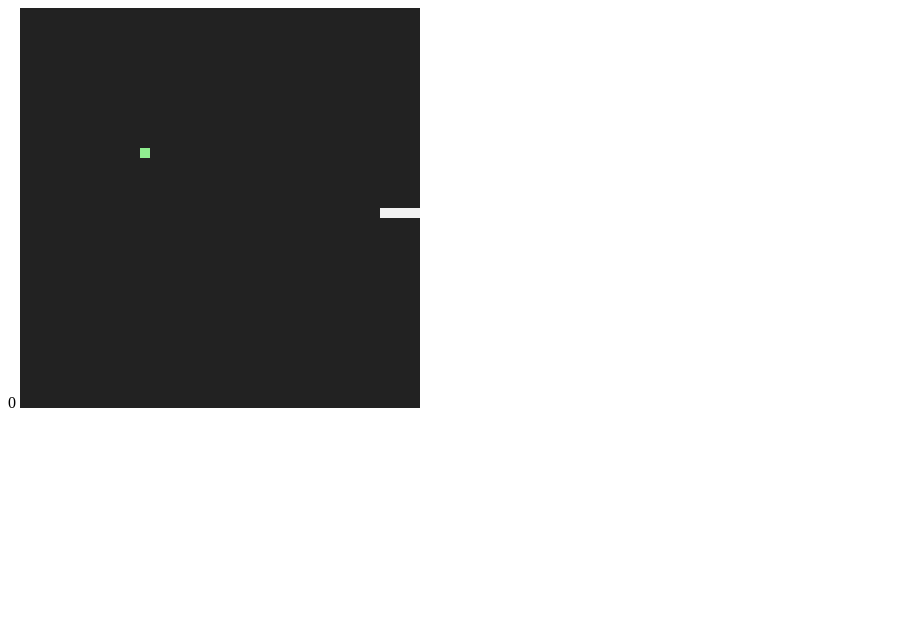
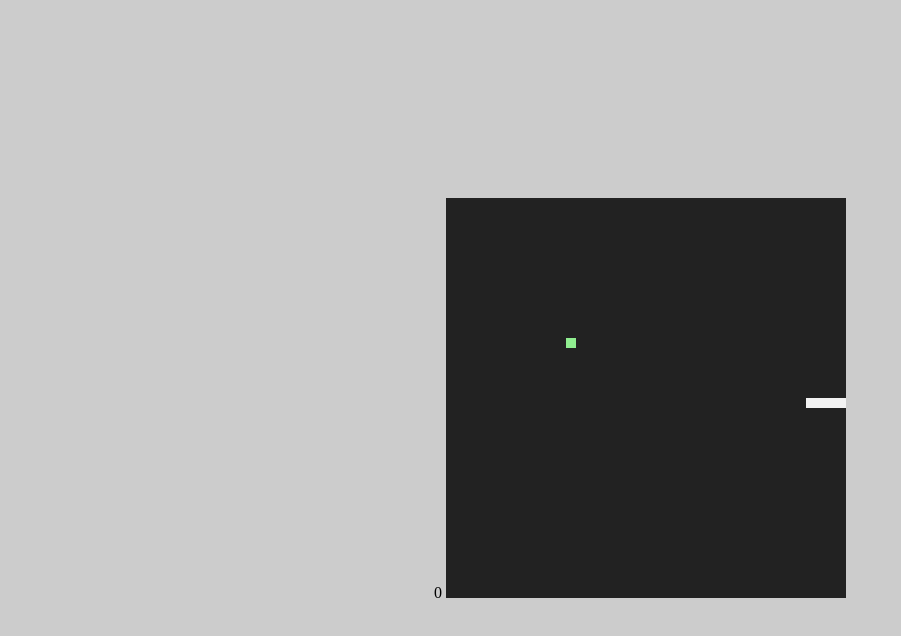
Before and after one commit to adamwapage/snake, a plain HTML site: page index.html in a window 1280 px wide. Shown: the whole page, without its empty margins (0-901 px from the left). Drawn offline with Linux system fonts and the light colour scheme.

Commit message:
add basic styles

```diff
--- a/index.html
+++ b/index.html
@@ -5,12 +5,17 @@
   <meta charset="UTF-8">
   <meta http-equiv="X-UA-Compatible" content="IE=edge">
   <meta name="viewport" content="width=device-width, initial-scale=1.0">
+  <link rel="stylesheet" href="style.css">
   <title>Snake</title>
 </head>
 
 <body>
-  <span id="score">0</span>
-  <canvas id="canvas" width="400" height="400"></canvas>
+
+  <div class="container">
+    <span id="score">0</span>
+    <canvas id="canvas" width="400" height="400"></canvas>
+  </div>
+
   <script src="app.js"></script>
 </body>
 
--- /dev/null
+++ b/style.css
@@ -0,0 +1,10 @@
+body {
+  margin: 0;
+  padding: 0;
+  box-sizing: border-box;
+  height: 100vh;
+  display: flex;
+  justify-content: center;
+  align-items: center;
+  background: #ccc;
+}
```
